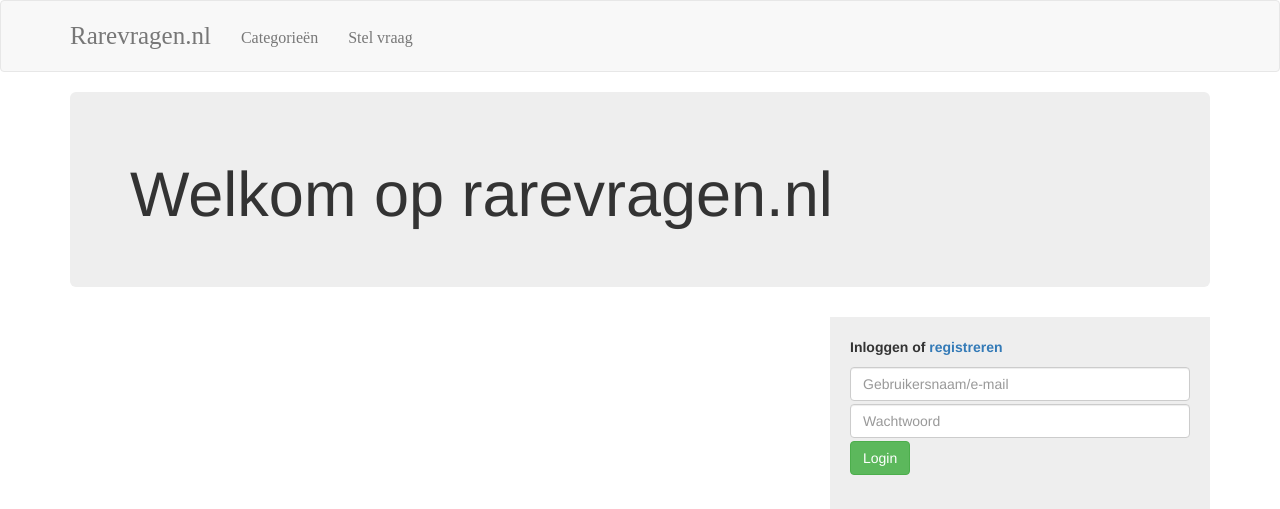
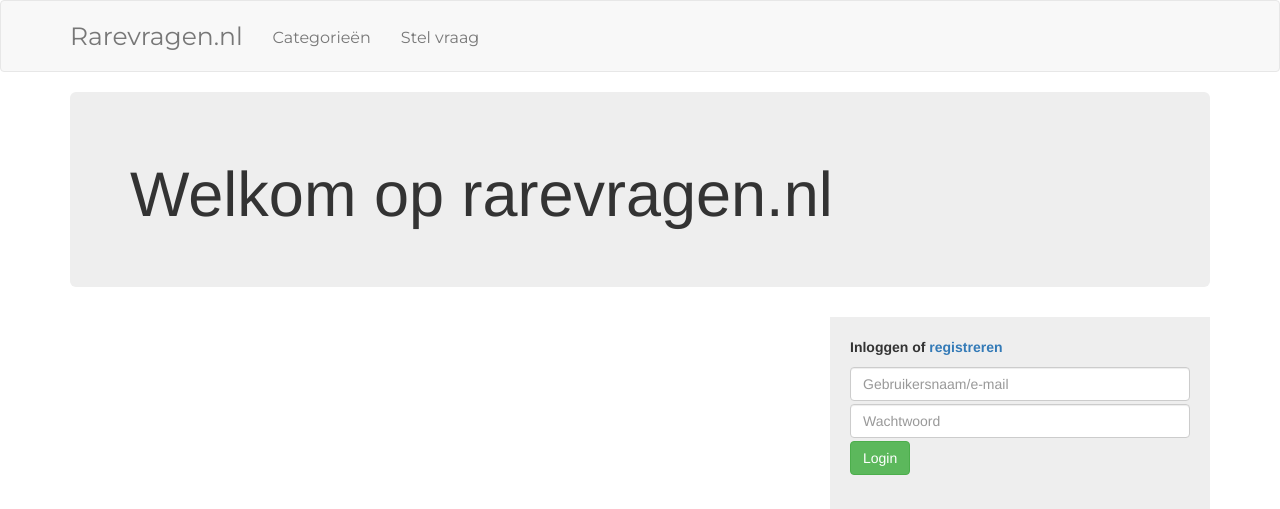
Before and after one commit to JochemVeldman/sander-jochem, a PHP site: page / in a window 1280 px wide. Shown: the top 509 px of the page. Run offline with PHP 8.4, Linux system fonts and the light colour scheme; some libraries are stand-ins or nearby versions.

Commit message:
lettertype voor alle computers

```diff
--- a/css/main.css
+++ b/css/main.css
@@ -16,7 +16,7 @@ li {
 
 #naam_navbar {
     font-size: 25px;
-    font-family: montserrat;
+	font-family: 'Montserrat', serif;
 }
 
 .navbar-header {
--- a/includes/links.php
+++ b/includes/links.php
@@ -1,4 +1,7 @@
 <link rel="stylesheet" type="text/css" href="css/main.css">
+
+        <!-- Voor lettertype -->
+        <link href="https://fonts.googleapis.com/css?family=Domine|Montserrat" rel="stylesheet">
 
         <!-- Latest compiled and minified CSS for bootstrap-->
         <link rel="stylesheet" href="https://maxcdn.bootstrapcdn.com/bootstrap/3.3.7/css/bootstrap.min.css" integrity="sha384-BVYiiSIFeK1dGmJRAkycuHAHRg32OmUcww7on3RYdg4Va+PmSTsz/K68vbdEjh4u" crossorigin="anonymous">
```
